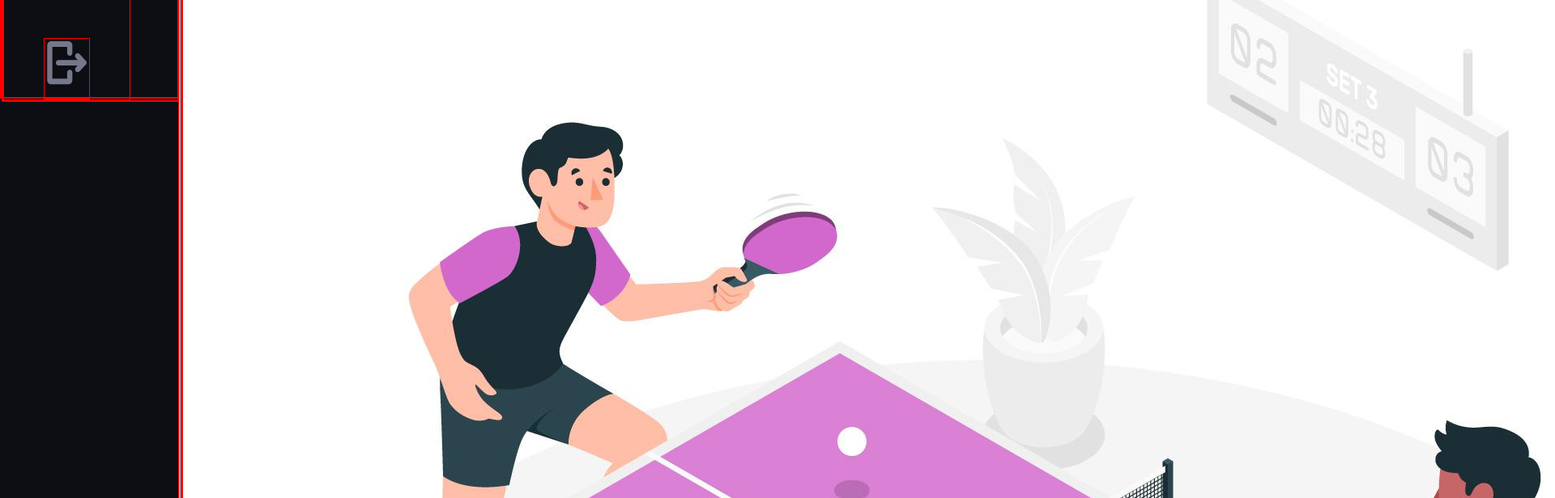
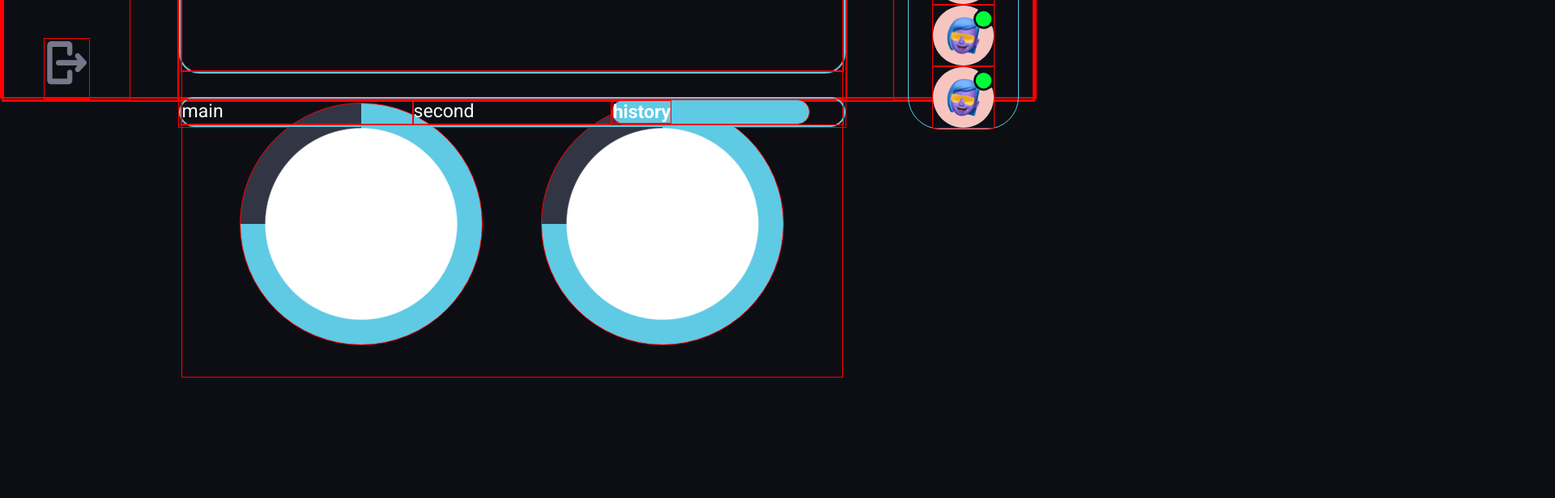
Before and after one commit to AMGHAR-ELMAHDI/ft_transcendence, a React (Vite) app in the folder React/: page / in a window 1280 px wide. Shown: the part 680-1296 px from the top of the page at 81% size, 1920 px wide, since content can reach past the window. After the commit the page ends 1147 px from the top, so only its background shows below. Built offline with nearby package versions, Linux system fonts and the light colour scheme.

Commit message:
almost done with profile part of the dashboard

```diff
--- a/React/src/App.css
+++ b/React/src/App.css
@@ -51,5 +51,7 @@ body{
 #ProfileHistory{
 	background-color: #5FCAE4;
 	display: flex;
-	flex: 1;
+	/* flex: 1; */
+	border-radius: 25px;
+	width: 30%;
 }
--- a/React/src/components/Dashboard.tsx
+++ b/React/src/components/Dashboard.tsx
@@ -7,15 +7,17 @@ function Dashboard() {
 	<>
 		<div className="DashboardGameModes">
 			<div id="Dashboard-Main-GameModeContainer">
-				<img src="/DashboardGameModes/table1.jpg" alt="MainGameMode" />
+				main
+				{/* <img className='big' src="/DashboardGameModes/table1.jpg" alt="MainGameMode" /> */}
 			</div>
 			<div id="Dashboard-Secondary-GameModeContainer">
-				<img className='extraModes' src="/DashboardGameModes/table1.jpg" alt="ExtraGameMode1" />
+				second
+				{/* <img className='extraModes' src="/DashboardGameModes/table1.jpg" alt="ExtraGameMode1" />
 				<img className='extraModes' src="/DashboardGameModes/table1.jpg" alt="ExtraGameMode2" />
-				<img className='extraModes' src="/DashboardGameModes/table1.jpg" alt="ExtraGameMode3" />
+				<img className='extraModes' src="/DashboardGameModes/table1.jpg" alt="ExtraGameMode3" /> */}
 			</div>
+			<div id="ProfileHistory"><ProfileHistory /></div>
 		</div>
-		<div id="ProfileHistory"><ProfileHistory /></div>
 	</>
   )
 }
--- a/React/src/components/ProfileHistory.tsx
+++ b/React/src/components/ProfileHistory.tsx
@@ -2,7 +2,10 @@ import React from 'react'
 
 function ProfileHistory() {
   return (
-		<img src="/DashboardGameModes/table1.jpg" alt="MainGameMode" />
+	<>
+		{/* <img className='big' src="/DashboardGameModes/table1.jpg" alt="MainGameMode" /> */}
+		<h1>history</h1>
+	</>
   )
 }
 
--- a/React/src/css/Dashboard.css
+++ b/React/src/css/Dashboard.css
@@ -3,13 +3,15 @@
 	--grey-bg-color: #323644;
     --font-color: white;
     --blue-glow: #5FCAE4;
+	--edge: 25px
 }
 
 #Dashboard{
 	border: 2px solid var(--blue-glow);
-	border-radius: 25px;
+	border-radius: var(--edge);
 	display: flex;
 	flex: 2;
+	/* flex-wrap: wrap; */
 }
 
 .DashboardGameModes{
@@ -17,6 +19,13 @@
 	flex: 1;
 }
 
-.extraModes{
-	width: 400px;
+#Dashboard-Main-GameModeContainer{
+	display: flex;
+	width: 35%;
 }
+
+#Dashboard-Secondary-GameModeContainer{
+	/* display: flex;
+	flex-direction: column; */
+	width: 30%;
+}
```
